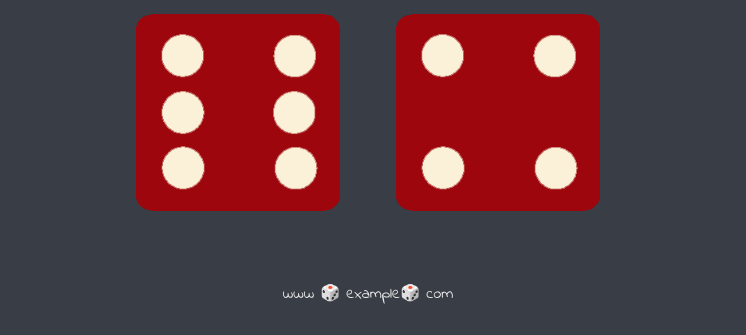
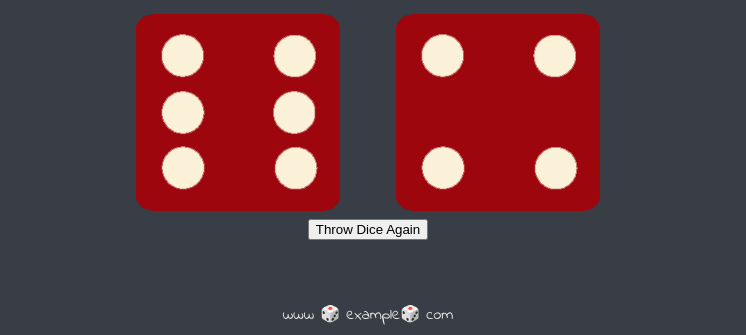
Before and after one commit to grapeJUICE1/Dice-Game, a plain HTML site: page index.html in a window 1280 px wide. Shown: the part 481-816 px from the top of the page, without its empty margins (272-1018 px from the left). Drawn offline with Linux system fonts and the light colour scheme.

Commit message:
Update index.html

```diff
--- a/index.html
+++ b/index.html
@@ -23,6 +23,7 @@
         <img class="img2" src="images/dice6.png">
       </div>
 
+      <div><button class="btn">Throw Dice Again</button></div>
     </div>
 
   <script src="index.js"></script>
```
